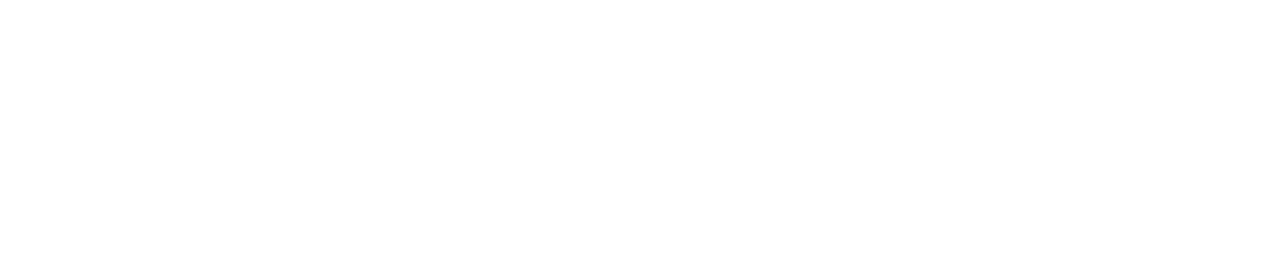
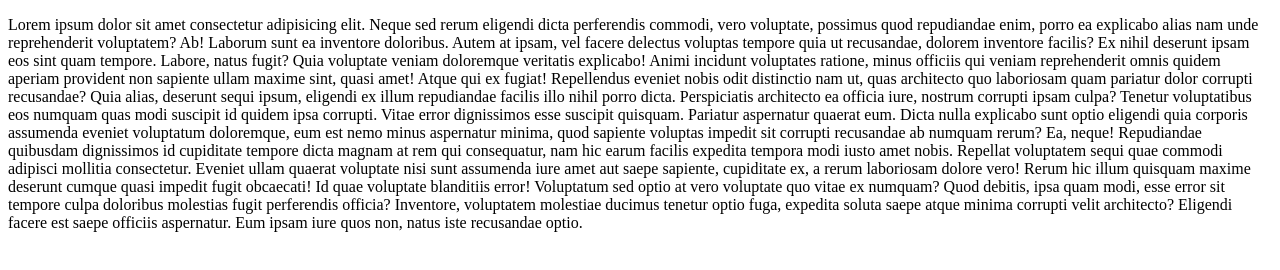
Before and after one commit to Agustin-CB/git-2020, a plain HTML site: page index.html in a window 1280 px wide. Drawn offline with Linux system fonts and the light colour scheme.

Commit message:
agregue un parrafo

```diff
--- a/index.html
+++ b/index.html
@@ -7,7 +7,16 @@
 </head>
 <body>
 
-
+    <p>Lorem ipsum dolor sit amet consectetur adipisicing elit. Neque sed rerum eligendi dicta perferendis commodi, vero voluptate, possimus quod repudiandae enim, porro ea explicabo alias nam unde reprehenderit voluptatem? Ab!
+    Laborum sunt ea inventore doloribus. Autem at ipsam, vel facere delectus voluptas tempore quia ut recusandae, dolorem inventore facilis? Ex nihil deserunt ipsam eos sint quam tempore. Labore, natus fugit?
+    Quia voluptate veniam doloremque veritatis explicabo! Animi incidunt voluptates ratione, minus officiis qui veniam reprehenderit omnis quidem aperiam provident non sapiente ullam maxime sint, quasi amet! Atque qui ex fugiat!
+    Repellendus eveniet nobis odit distinctio nam ut, quas architecto quo laboriosam quam pariatur dolor corrupti recusandae? Quia alias, deserunt sequi ipsum, eligendi ex illum repudiandae facilis illo nihil porro dicta.
+    Perspiciatis architecto ea officia iure, nostrum corrupti ipsam culpa? Tenetur voluptatibus eos numquam quas modi suscipit id quidem ipsa corrupti. Vitae error dignissimos esse suscipit quisquam. Pariatur aspernatur quaerat eum.
+    Dicta nulla explicabo sunt optio eligendi quia corporis assumenda eveniet voluptatum doloremque, eum est nemo minus aspernatur minima, quod sapiente voluptas impedit sit corrupti recusandae ab numquam rerum? Ea, neque!
+    Repudiandae quibusdam dignissimos id cupiditate tempore dicta magnam at rem qui consequatur, nam hic earum facilis expedita tempora modi iusto amet nobis. Repellat voluptatem sequi quae commodi adipisci mollitia consectetur.
+    Eveniet ullam quaerat voluptate nisi sunt assumenda iure amet aut saepe sapiente, cupiditate ex, a rerum laboriosam dolore vero! Rerum hic illum quisquam maxime deserunt cumque quasi impedit fugit obcaecati!
+    Id quae voluptate blanditiis error! Voluptatum sed optio at vero voluptate quo vitae ex numquam? Quod debitis, ipsa quam modi, esse error sit tempore culpa doloribus molestias fugit perferendis officia?
+    Inventore, voluptatem molestiae ducimus tenetur optio fuga, expedita soluta saepe atque minima corrupti velit architecto? Eligendi facere est saepe officiis aspernatur. Eum ipsam iure quos non, natus iste recusandae optio.</p>
 
 </body>
 </html>
```
